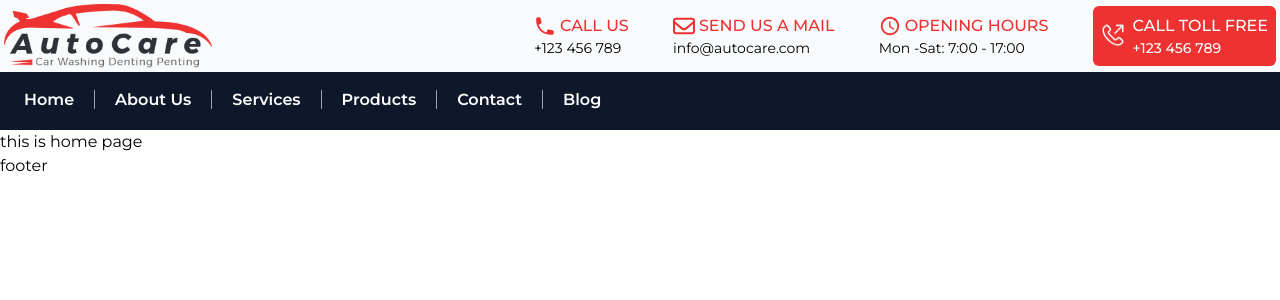
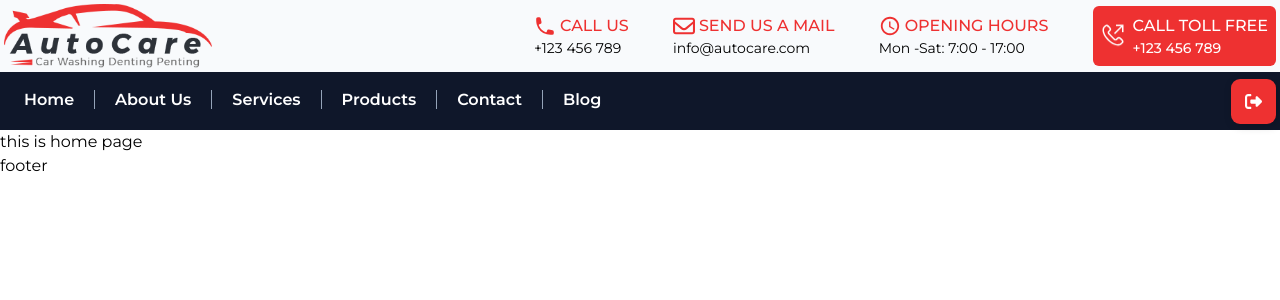
Before and after one commit to mahamudulhasan-me/autocare-client, a React (Vite) app: page / in a window 1280 px wide. Shown: the top 300 px of the page. Built offline with nearby package versions, Linux system fonts and the light colour scheme.

Commit message:
nav complete

```diff
--- a/src/components/common/header/Nav.tsx
+++ b/src/components/common/header/Nav.tsx
@@ -1,4 +1,5 @@
 import { Link } from "react-router-dom";
+import BtnAccount from "../../ui/buttons/BtnAccount";
 
 const navItems = [
   {
@@ -36,7 +37,7 @@ const navItems = [
 const Nav = () => {
   return (
     <nav className="bg-slate-900 w-full">
-      <div className="container mx-auto px-1 text-white font-semibold">
+      <div className="container mx-auto px-1 text-white font-semibold flex justify-between items-center">
         <div>
           {navItems.map((item, index) => (
             <Link
@@ -56,6 +57,7 @@ const Nav = () => {
             </Link>
           ))}
         </div>
+        <BtnAccount />
       </div>
     </nav>
   );
--- /dev/null
+++ b/src/components/ui/buttons/BtnAccount.tsx
@@ -0,0 +1,18 @@
+import "./BtnAccountStyles.css";
+const BtnAccount = () => {
+  return (
+    <div>
+      <button className="Btn">
+        <div className="sign">
+          <svg viewBox="0 0 512 512">
+            <path d="M377.9 105.9L500.7 228.7c7.2 7.2 11.3 17.1 11.3 27.3s-4.1 20.1-11.3 27.3L377.9 406.1c-6.4 6.4-15 9.9-24 9.9c-18.7 0-33.9-15.2-33.9-33.9l0-62.1-128 0c-17.7 0-32-14.3-32-32l0-64c0-17.7 14.3-32 32-32l128 0 0-62.1c0-18.7 15.2-33.9 33.9-33.9c9 0 17.6 3.6 24 9.9zM160 96L96 96c-17.7 0-32 14.3-32 32l0 256c0 17.7 14.3 32 32 32l64 0c17.7 0 32 14.3 32 32s-14.3 32-32 32l-64 0c-53 0-96-43-96-96L0 128C0 75 43 32 96 32l64 0c17.7 0 32 14.3 32 32s-14.3 32-32 32z"></path>
+          </svg>
+        </div>
+
+        <div className="text">Login</div>
+      </button>
+    </div>
+  );
+};
+
+export default BtnAccount;
--- /dev/null
+++ b/src/components/ui/buttons/BtnAccountStyles.css
@@ -0,0 +1,67 @@
+/* From Uiverse.io by vinodjangid07 */
+.Btn {
+  display: flex;
+  align-items: center;
+  justify-content: flex-start;
+  width: 45px;
+  height: 45px;
+  border: none;
+  border-radius: 20%;
+  cursor: pointer;
+  position: relative;
+  overflow: hidden;
+  transition-duration: 0.3s;
+  box-shadow: 2px 2px 10px rgba(0, 0, 0, 0.199);
+  background-color: #ee3131;
+}
+
+/* plus sign */
+.sign {
+  width: 100%;
+  transition-duration: 0.3s;
+  display: flex;
+  align-items: center;
+  justify-content: center;
+}
+
+.sign svg {
+  width: 17px;
+}
+
+.sign svg path {
+  fill: white;
+}
+/* text */
+.text {
+  position: absolute;
+  right: 0%;
+  width: 0%;
+  opacity: 0;
+  color: white;
+  font-size: 1.2em;
+  font-weight: 600;
+  transition-duration: 0.3s;
+}
+/* hover effect on button width */
+.Btn:hover {
+  width: 125px;
+  border-radius: 10px;
+  transition-duration: 0.3s;
+}
+
+.Btn:hover .sign {
+  width: 30%;
+  transition-duration: 0.3s;
+  padding-left: 20px;
+}
+/* hover effect button's text */
+.Btn:hover .text {
+  opacity: 1;
+  width: 70%;
+  transition-duration: 0.3s;
+  padding-right: 10px;
+}
+/* button click effect*/
+.Btn:active {
+  transform: translate(2px, 2px);
+}
```
